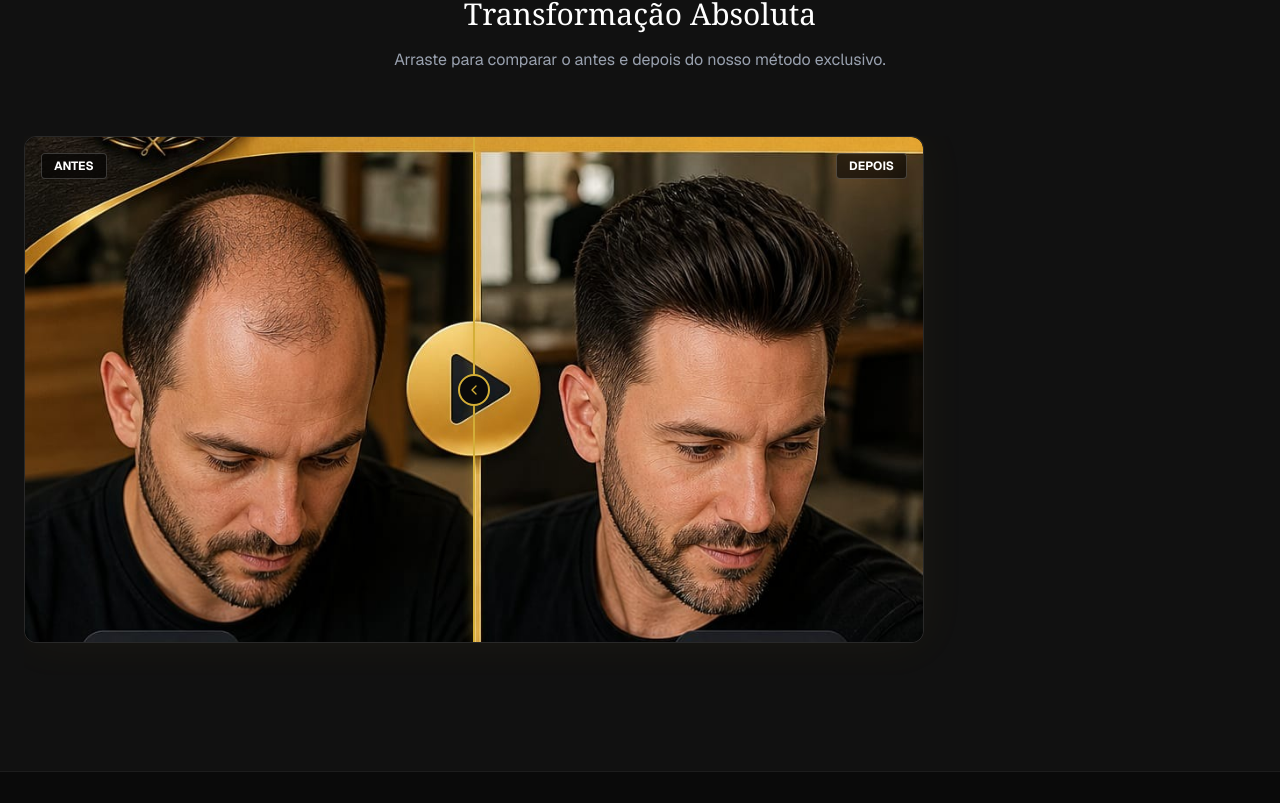
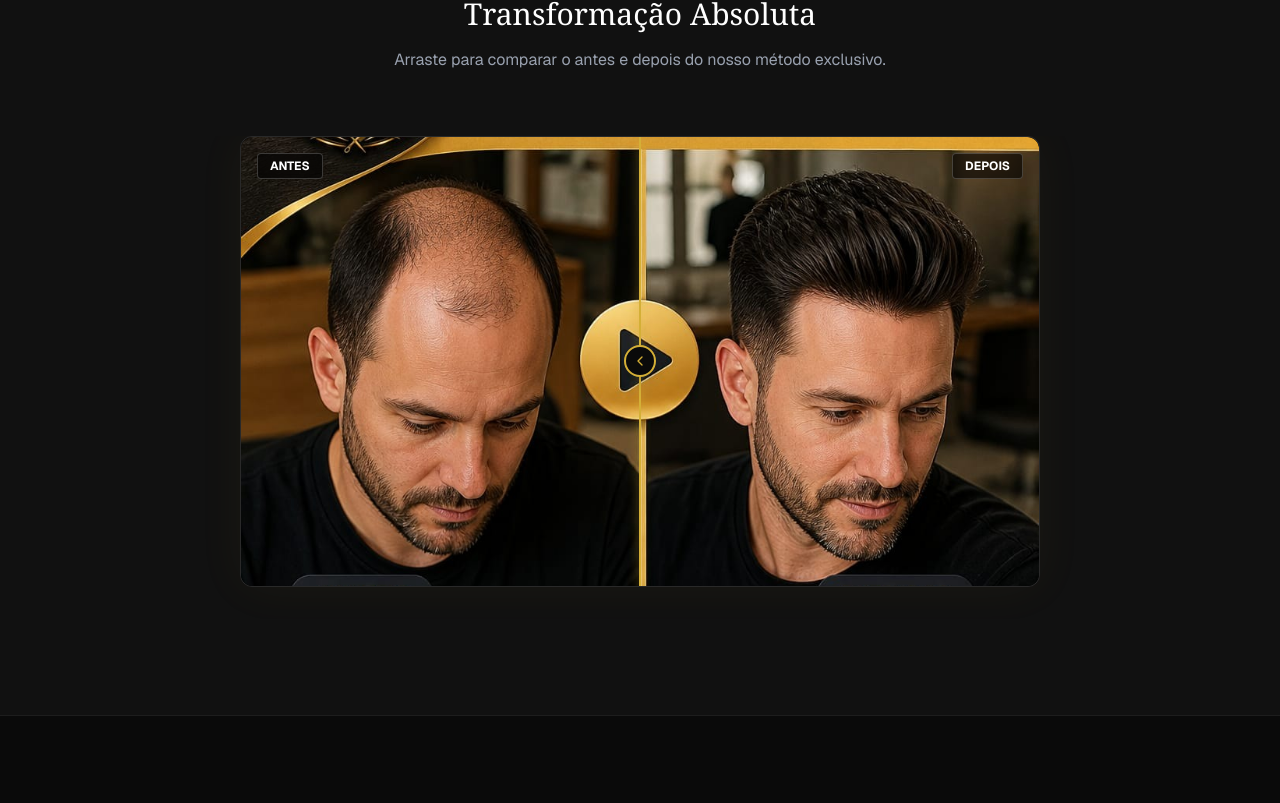
Before and after one commit to KrayKrazy/ricardobrandao, a Next.js app: page / in a window 1280 px wide. Shown: the part 777-1580 px from the top of the page. Built offline with nearby package versions, Linux system fonts and the light colour scheme.

Commit message:
fix: map pin visibility and center before-after carousel

```diff
--- a/src/app/page.tsx
+++ b/src/app/page.tsx
@@ -50,9 +50,9 @@ export default function Home() {
           </div>
 
           {/* Carousel Container */}
-          <div className="flex overflow-x-auto snap-x snap-mandatory gap-6 pb-8 hide-scrollbar">
+          <div className="flex overflow-x-auto snap-x snap-mandatory gap-6 pb-8 hide-scrollbar md:justify-center">
             {beforeAfterPairs.map((pair, index) => (
-              <div key={index} className="min-w-[100%] md:min-w-[80%] lg:min-w-[900px] snap-center shrink-0 shadow-[0_0_50px_rgba(212,175,55,0.05)] border border-white/10 rounded-xl overflow-hidden">
+              <div key={index} className="w-full md:w-[800px] shrink-0 snap-center shadow-[0_0_50px_rgba(212,175,55,0.05)] border border-white/10 rounded-xl overflow-hidden mx-auto">
                 <BeforeAfter beforeImage={pair.before} afterImage={pair.after} />
               </div>
             ))}
@@ -100,7 +100,7 @@ export default function Home() {
 
           <div className="relative aspect-square rounded-sm overflow-hidden border border-white/10 bg-[#0a0a0a]">
             <iframe
-              src="https://www.google.com/maps/embed?pb=!1m18!1m12!1m3!1d3838.742468305712!2d-48.05837262402127!3d-15.817454223565012!2m3!1f0!2f0!3f0!3m2!1i1024!2i768!4f13.1!3m3!1m2!1s0x935a331189311bd3%3A0xe9f7faaf0bc131bc!2sEd.%20TTC%20-%20Taguatinga%20Trade%20Center!5e0!3m2!1spt-BR!2sbr!4v1714493322199!5m2!1spt-BR!2sbr"
+              src="https://maps.google.com/maps?q=St.%20Central%20Lotes%201/12%20Ed.%20TTC%20Taguatinga&t=&z=16&ie=UTF8&iwloc=&output=embed"
               className="absolute inset-0 w-full h-full border-0 grayscale hover:grayscale-0 transition-all duration-700"
               allowFullScreen
               loading="lazy"
```
